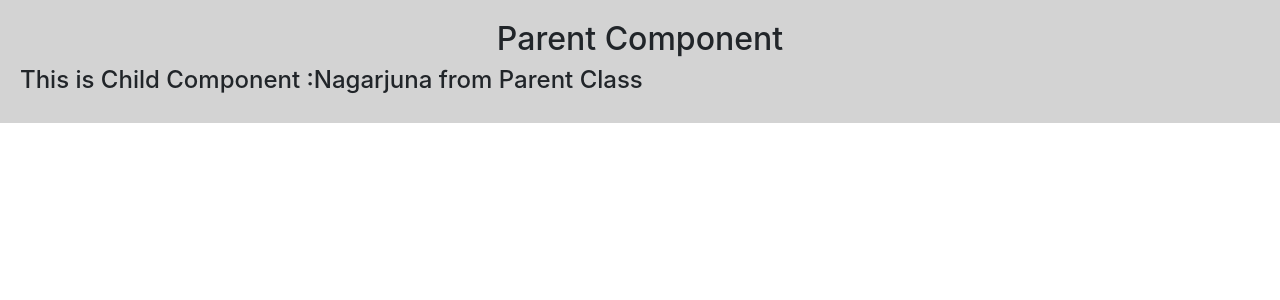
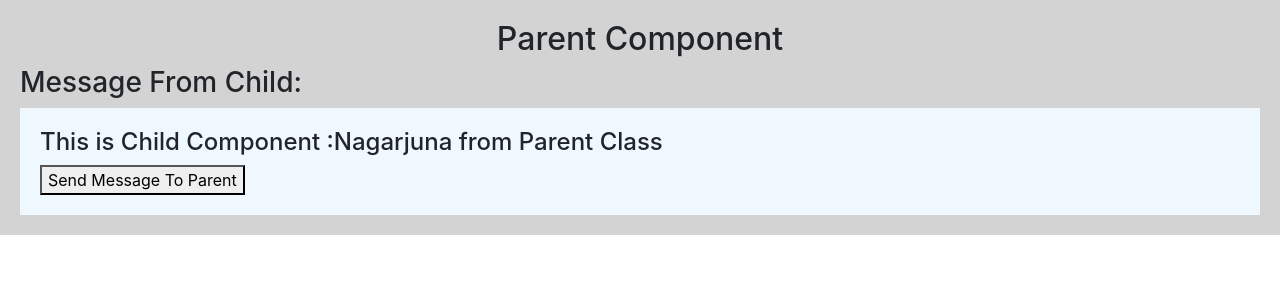
Before and after one commit to Nagarjuna-Singamsetti/Nisha_Singla_Tutorial_Practice, an Angular app: page / in a window 1280 px wide. Shown: the top 300 px of the page. Built offline with nearby package versions, Linux system fonts and the light colour scheme.

Commit message:
Child To Parent Added

```diff
--- a/src/app/components/child/child.component.css
+++ b/src/app/components/child/child.component.css
@@ -0,0 +1,4 @@
+div{
+    background-color: aliceblue;
+    padding: 20px;
+}
--- a/src/app/components/child/child.component.html
+++ b/src/app/components/child/child.component.html
@@ -1 +1,4 @@
-<h4>This is Child Component :{{uname}}</h4>
+<div>
+    <h4>This is Child Component :{{uname}}</h4>
+    <button (click)="passData()">Send Message To Parent</button>
+</div>
--- a/src/app/components/child/child.component.ts
+++ b/src/app/components/child/child.component.ts
@@ -1,4 +1,4 @@
-import { Component, Input, OnInit } from '@angular/core';
+import { Component, Input, OnInit, Output,EventEmitter } from '@angular/core';
 
 @Component({
   selector: 'app-child',
@@ -8,11 +8,16 @@ import { Component, Input, OnInit } from '@angular/core';
 export class ChildComponent implements OnInit {
   @Input()
   uname: string;
+@Output()
+  notify: EventEmitter<string>;
   constructor() {
     this.uname = '';
+    this.notify = new EventEmitter<string>();
   }
 
   ngOnInit(): void {
   }
-
+passData(){
+  this.notify.emit('This is from Child Component');
 }
+}
--- a/src/app/components/parent/parent.component.html
+++ b/src/app/components/parent/parent.component.html
@@ -1,4 +1,6 @@
 <div>
     <h2 class="text-center">Parent Component</h2>
-<app-child [uname]="username"></app-child>
+    <h3>Message From Child:{{childData}}</h3>
+<app-child [uname]="username" (notify)="parentMethod($event)"></app-child>
+
 </div>
--- a/src/app/components/parent/parent.component.ts
+++ b/src/app/components/parent/parent.component.ts
@@ -7,11 +7,17 @@ import { Component, OnInit } from '@angular/core';
 })
 export class ParentComponent implements OnInit {
   username:string;
+  childData:string;
+
   constructor() {
-    this.username="Nagarjuna from Parent Class"
+    this.username="Nagarjuna from Parent Class";
+    this.childData='';
   }
 
   ngOnInit(): void {
   }
+parentMethod(data:string){
+  this.childData=data;
+}
 
 }
```
